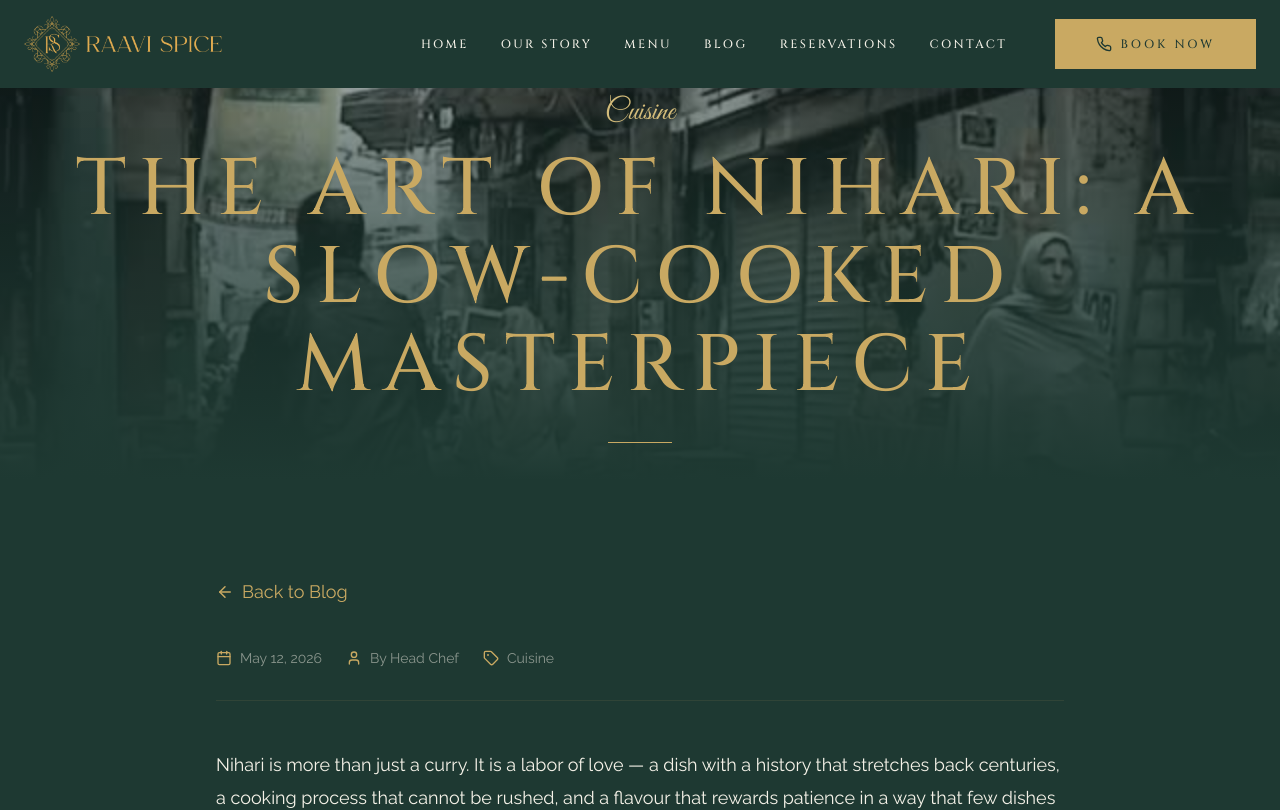
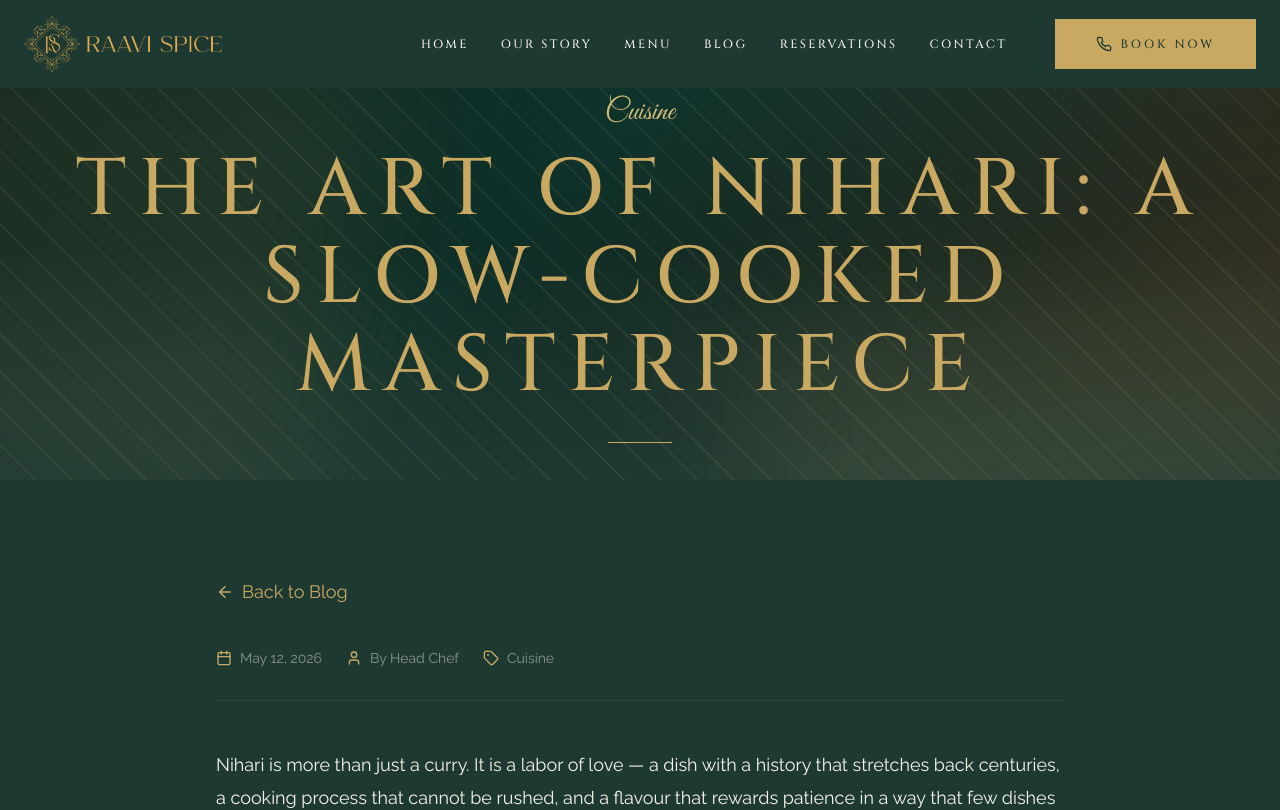
Before and after one commit to diliplp/raavispice-website, a Next.js app: page /blog/art-of-nihari in a window 1280 px wide. Shown: the top 810 px of the page. Built offline with nearby package versions, Linux system fonts and the light colour scheme.

Commit message:
blog images replaced

```diff
--- a/src/components/BlogPostClient.tsx
+++ b/src/components/BlogPostClient.tsx
@@ -14,6 +14,7 @@ export default function BlogPostClient({ post }: { post: BlogPost }) {
         tagline={post.category}
         title={post.title}
         image={post.image}
+        variant={post.heroVariant}
       />
 
       <section className="section bg-forest-green">
--- a/src/components/PageHero.tsx
+++ b/src/components/PageHero.tsx
@@ -8,13 +8,25 @@ interface PageHeroProps {
   subtitle?: string
   tagline?: string
   image: string
+  variant?: 'image' | 'accent'
 }
 
-export default function PageHero({ title, subtitle, tagline, image }: PageHeroProps) {
+export default function PageHero({ title, subtitle, tagline, image, variant = 'image' }: PageHeroProps) {
+  const isAccent = variant === 'accent'
+
   return (
     <section className="relative h-[60vh] min-h-[400px] flex items-center justify-center overflow-hidden">
       {/* Background Image */}
       <div className="absolute inset-0 z-0">
+        {isAccent ? (
+          <div className="absolute inset-0 bg-[linear-gradient(135deg,#071d18_0%,#123b32_42%,#4a2b19_100%)]">
+            <div className="absolute inset-0 bg-[linear-gradient(180deg,rgba(7,29,24,0.12)_0%,rgba(7,29,24,0.42)_52%,rgba(30,57,50,0.92)_100%)]" />
+            <div className="absolute left-[-12%] top-0 h-full w-2/5 rotate-12 bg-antique-gold/10 blur-3xl" />
+            <div className="absolute right-[-8%] bottom-[-20%] h-3/5 w-1/2 -rotate-12 bg-champagne-gold/10 blur-3xl" />
+            <div className="absolute inset-0 opacity-[0.08] bg-[repeating-linear-gradient(45deg,transparent_0,transparent_24px,#f4e4b4_25px,#f4e4b4_26px)]" />
+          </div>
+        ) : (
+          <>
             <Image
               src={image}
               alt={title}
@@ -23,6 +35,8 @@ export default function PageHero({ title, subtitle, tagline, image }: PageHeroPr
               priority
             />
             <div className="absolute inset-0 bg-gradient-to-t from-forest-green via-forest-green/70 to-forest-green/30" />
+          </>
+        )}
       </div>
 
       {/* Content */}
--- a/src/lib/blogData.ts
+++ b/src/lib/blogData.ts
@@ -5,6 +5,7 @@ export interface BlogPost {
   content: string
   date: string
   image: string
+  heroVariant?: 'image' | 'accent'
   category: 'Heritage' | 'Cuisine' | 'Community'
   author: string
 }
@@ -44,6 +45,7 @@ export const blogPosts: BlogPost[] = [
     `,
     date: 'May 10, 2026',
     image: '/images/instafeed/from-the-heart-of-punjab.jpg',
+    heroVariant: 'accent',
     category: 'Heritage',
     author: 'The Raavi Family'
   },
@@ -83,6 +85,7 @@ export const blogPosts: BlogPost[] = [
     `,
     date: 'May 12, 2026',
     image: '/images/instafeed/nihari.jpg',
+    heroVariant: 'accent',
     category: 'Cuisine',
     author: 'Head Chef'
   },
@@ -124,6 +127,7 @@ export const blogPosts: BlogPost[] = [
     `,
     date: 'May 14, 2026',
     image: '/images/instafeed/lahore-to-you.jpg',
+    heroVariant: 'accent',
     category: 'Community',
     author: 'The Raavi Family'
   },
@@ -169,6 +173,7 @@ export const blogPosts: BlogPost[] = [
     `,
     date: 'April 28, 2026',
     image: '/images/instafeed/from-the-heart-of-punjab.jpg',
+    heroVariant: 'accent',
     category: 'Cuisine',
     author: 'Head Chef'
   },
@@ -213,6 +218,7 @@ export const blogPosts: BlogPost[] = [
     `,
     date: 'April 10, 2026',
     image: '/images/instafeed/tum-mein-aur-chai.jpg',
+    heroVariant: 'accent',
     category: 'Cuisine',
     author: 'Head Chef'
   },
@@ -252,6 +258,7 @@ export const blogPosts: BlogPost[] = [
     `,
     date: 'March 31, 2026',
     image: '/images/instafeed/lahore-to-you.jpg',
+    heroVariant: 'accent',
     category: 'Community',
     author: 'The Raavi Family'
   },
@@ -350,6 +357,7 @@ export const blogPosts: BlogPost[] = [
     `,
     date: 'February 14, 2026',
     image: '/images/instafeed/from-the-heart-of-punjab.jpg',
+    heroVariant: 'accent',
     category: 'Heritage',
     author: 'Head Chef'
   },
@@ -391,6 +399,7 @@ export const blogPosts: BlogPost[] = [
     `,
     date: 'January 22, 2026',
     image: '/images/instafeed/charcol grill chef.jpg',
+    heroVariant: 'accent',
     category: 'Cuisine',
     author: 'Head Chef'
   },
@@ -431,6 +440,7 @@ export const blogPosts: BlogPost[] = [
     `,
     date: 'December 20, 2025',
     image: '/images/instafeed/lahore-to-you.jpg',
+    heroVariant: 'accent',
     category: 'Heritage',
     author: 'The Raavi Family'
   },
@@ -525,6 +535,7 @@ export const blogPosts: BlogPost[] = [
     `,
     date: 'November 8, 2025',
     image: '/images/instafeed/palak gosht.jpg',
+    heroVariant: 'accent',
     category: 'Cuisine',
     author: 'Head Chef'
   },
```
Lines whose indentation alone changed are shown as unchanged.
